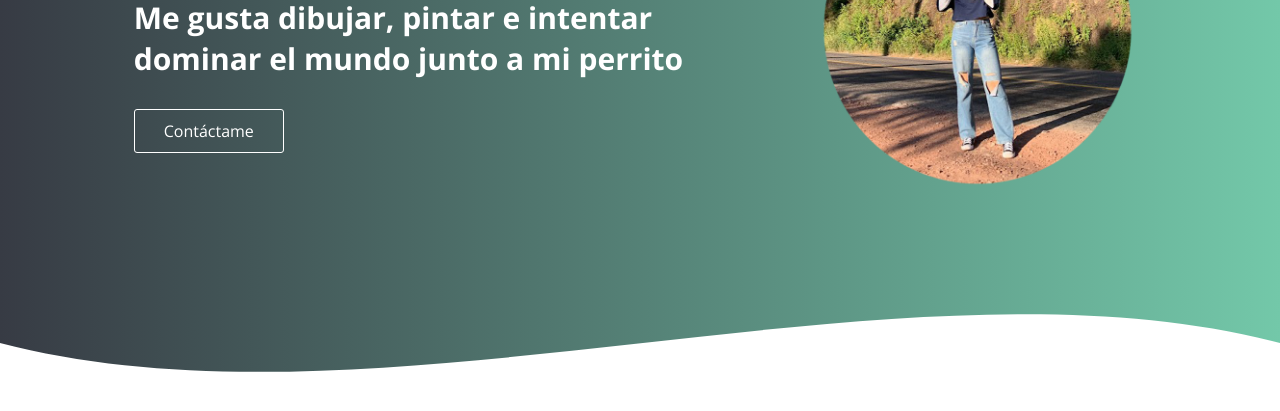
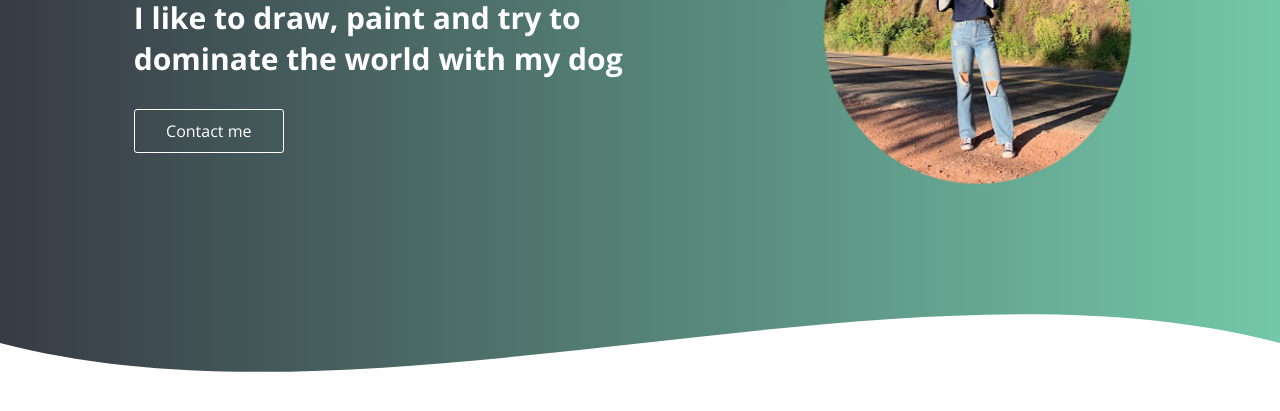
Before and after one commit to itzelhgarza/LandingGarzaItzel, a plain HTML site: page index.html in a window 1280 px wide. Shown: the part 253-664 px from the top of the page. Drawn offline with nearby package versions, Linux system fonts and the light colour scheme.

Commit message:
Traducción de la página

```diff
--- a/estilos.css
+++ b/estilos.css
@@ -82,6 +82,7 @@ img{
     background: #73C8A9;  /* fallback for old browsers */
     background: -webkit-linear-gradient(to right, #373B44, #73C8A9);  /* Chrome 10-25, Safari 5.1-6 */
     background: linear-gradient(to right, #373B44, #73C8A9); /* W3C, IE 10+/ Edge, Firefox 16+, Chrome 26+, Opera 12+, Safari 7+ */
+
 }
 
 @keyframes moverIzquierda{
--- a/index.html
+++ b/index.html
@@ -14,14 +14,14 @@
 <body>
     <header>
         <nav>
-            <a href="#" id="icono" class="icono">Menú</a>
+            <a href="#" id="icono" class="icono">Menu</a>
 
         </nav>
         <div class="container">
             <div class = "textos">
                 <h1> Itzel Garza </h1>
-                <h2> Me gusta dibujar, pintar e intentar dominar el mundo junto a mi perrito</h2>
-                <a href="#"> Contáctame </a>
+                <h2> I like to draw, paint and try to dominate the world with my dog </h2>
+                <a href="#"> Contact me </a>
             </div>
             <img src = "mipic.png">
         </div>
```
